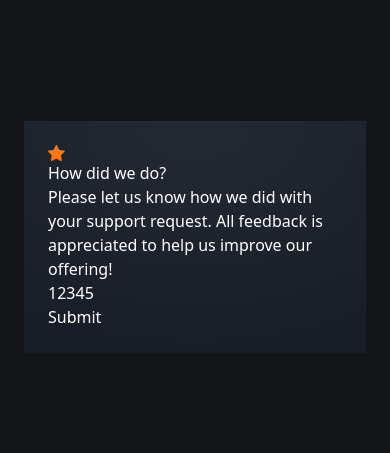
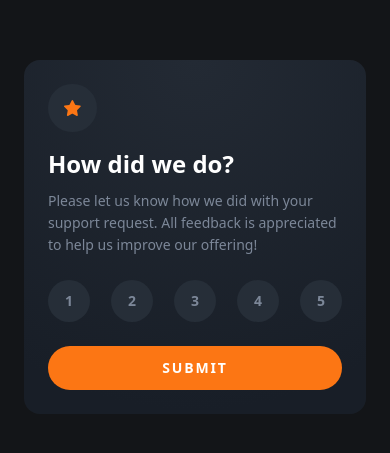
Before and after one commit to Kawatavares22A/feedback03mb2, a React (Vite) app: page / in a window 390 px wide. Shown: the part 185-638 px from the top of the page. Built offline with nearby package versions, Linux system fonts and the light colour scheme.

Commit message:
Primeiro card da versão mobile finalizado

```diff
--- a/index.html
+++ b/index.html
@@ -4,6 +4,9 @@
     <meta charset="UTF-8" />
     <link rel="icon" type="image/svg+xml" href="/public/favicon-32x32.png" />
     <meta name="viewport" content="width=device-width, initial-scale=1.0" />
+    <link rel="preconnect" href="https://fonts.googleapis.com">
+    <link rel="preconnect" href="https://fonts.gstatic.com" crossorigin>
+    <link href="https://fonts.googleapis.com/css2?family=Overpass:ital,wght@0,100..900;1,100..900&display=swap" rel="stylesheet">
     <title>Feedbak</title>
   </head>
   <body class="bg-very-dark-blue h-svh flex justify-center items-center ">
--- a/src/App.jsx
+++ b/src/App.jsx
@@ -2,23 +2,23 @@
 
 export function App(){
    return(
-    <div className="bg-gradient-dark text-white mx-6 p-6" >
-        <div>
+    <div className="bg-gradient-dark text-white mx-6 p-6 rounded-2xl" >
+        <div className="bg-dark-blue w-fit p-4 rounded-full mb-4 font-overpass"  >
           <img src={iconStar} alt="Icon_Star" />
         </div>
-         <h1> How did we do? </h1>
+        <h1 className="text-2xl font-bold mb-2.5 "> How did we do? </h1>
 
-         <p>Please let us know how we did with your support request. All feedback is appreciated to help us improve our offering!</p>
+        <p className="text-medium-grey text-sm mb-6 leading-1">Please let us know how we did with your support request. All feedback is appreciated to help us improve our offering!</p>
 
-         <div>
-          <input type="button" value={1} />
-          <input type="button" value={2} />
-          <input type="button" value={3} />
-          <input type="button" value={4} />
-          <input type="button" value={5} />
+        <div className="flex justify-between mb-6" >
+          <input type="button" value={1} className="bg-dark-blue w-10.5 h-10.5 rounded-full text-medium-grey text-sm font-bold"  />
+          <input type="button" value={2} className="bg-dark-blue w-10.5 h-10.5 rounded-full text-medium-grey text-sm font-bold"/>
+          <input type="button" value={3} className="bg-dark-blue w-10.5 h-10.5 rounded-full text-medium-grey text-sm font-bold"/>
+          <input type="button" value={4} className="bg-dark-blue w-10.5 h-10.5 rounded-full text-medium-grey text-sm font-bold"/>
+          <input type="button" value={5} className="bg-dark-blue w-10.5 h-10.5 rounded-full text-medium-grey text-sm font-bold"/>
          </div>
 
-         <button>Submit</button>
+         <button className="bg-orange w-full uppercase tracking-1 font-bold rounded-3xl text-sm py-3">Submit</button>
 
        </div>
    )
--- a/src/index.css
+++ b/src/index.css
@@ -9,6 +9,7 @@
      --color-medium-grey: #7C8798;
      --color-orange: #FC7614;
 
+     --leading-1: 1.375rem;
      --tracking-1: 1.867px;
 
      --font-overpass: "Overpass", "sans-serif";
```
